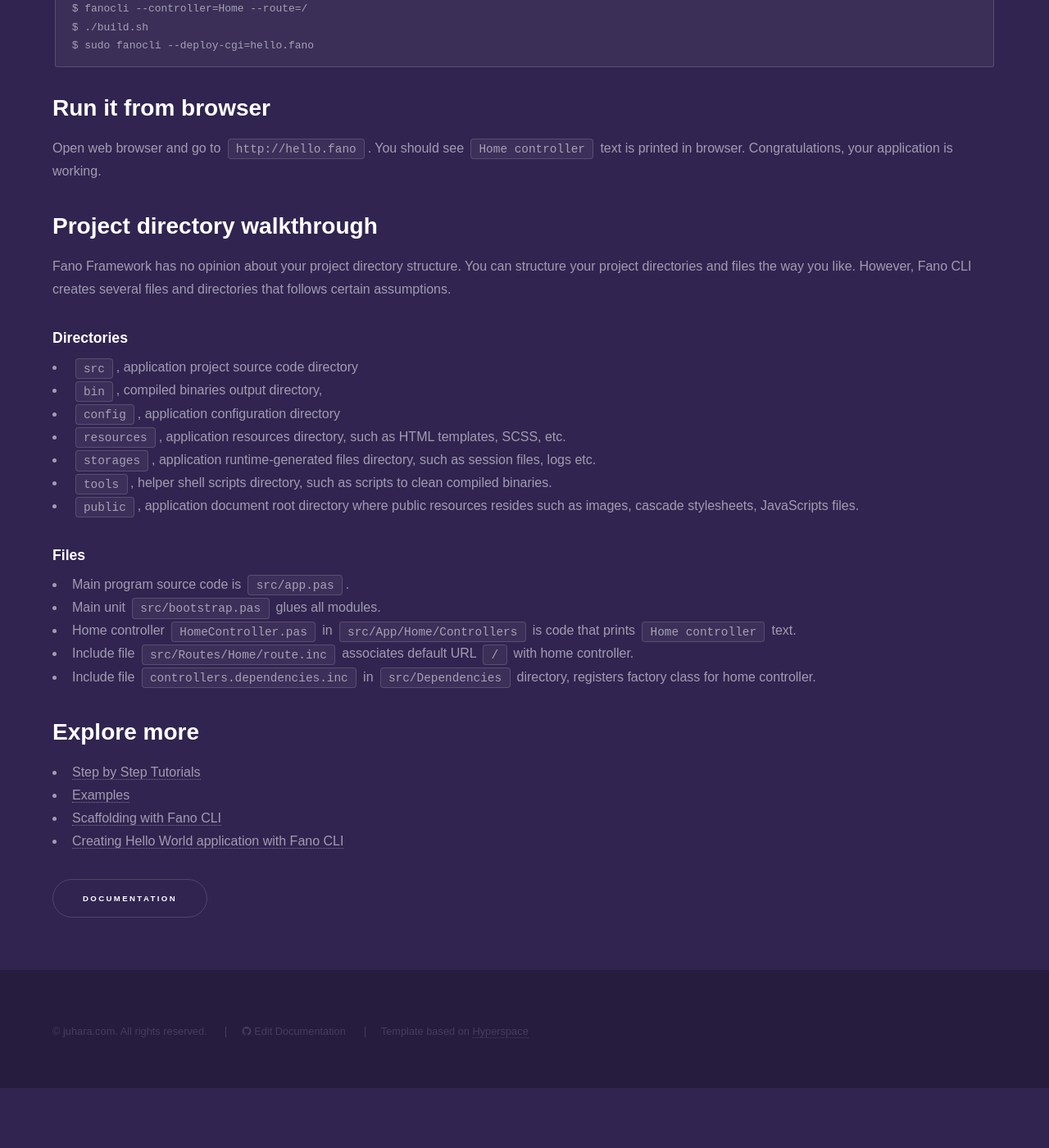
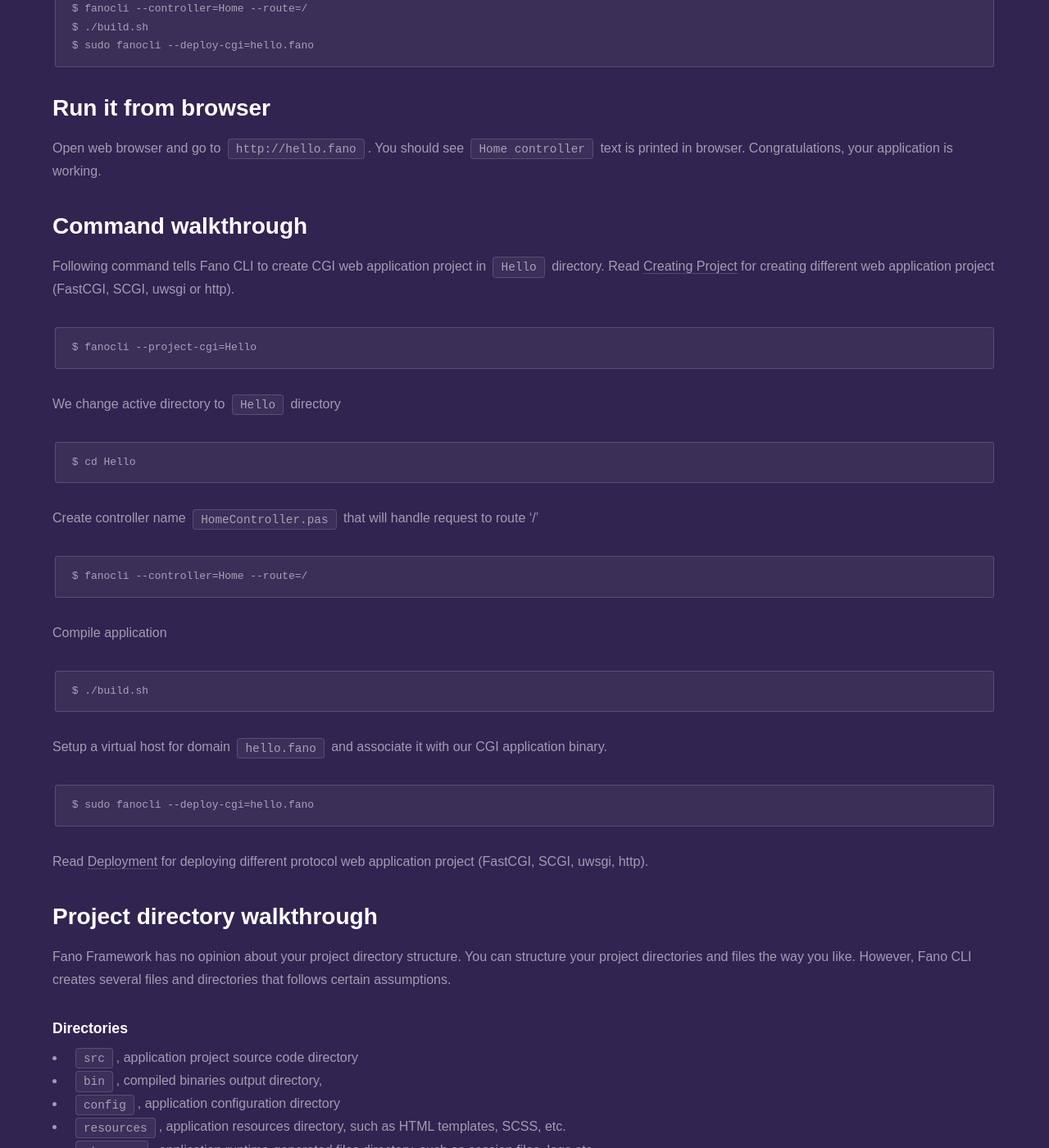
Before and after one commit to fanoframework/fanoframework.github.io, a Jekyll site: the page built from getting-started/index.md, in a window 1280 px wide and 1400 px high, scrolled down 985 px. Shown: the whole window at 82% size. Built offline with Jekyll 4.4.1, drawn with Linux system fonts in a browser that asks for light colours; our own code applies the rules of GitHub Pages for plain Markdown files; before the commit the page ends 2312 px from its top, so only the background shows below that.

Commit message:
improve getting started document to explain each commands

````diff
--- a/getting-started/index.md
+++ b/getting-started/index.md
@@ -39,6 +39,35 @@
 
 Open web browser and go to `http://hello.fano`. You should see `Home controller` text is printed in browser. Congratulations, your application is working.
 
+## Command walkthrough
+
+Following command tells Fano CLI to create CGI web application project in `Hello` directory. Read [Creating Project](/scaffolding-with-fano-cli/creating-project) for creating different web application project (FastCGI, SCGI, uwsgi or http).
+
+```
+$ fanocli --project-cgi=Hello
+```
+
+We change active directory to `Hello` directory
+```
+$ cd Hello
+```
+
+Create controller name `HomeController.pas` that will handle request to route '/'
+```
+$ fanocli --controller=Home --route=/
+```
+
+Compile application
+```
+$ ./build.sh
+```
+
+Setup a virtual host for domain `hello.fano` and associate it with our CGI application binary.
+```
+$ sudo fanocli --deploy-cgi=hello.fano
+```
+Read [Deployment](/deployment) for deploying different protocol web application project (FastCGI, SCGI, uwsgi, http).
+
 ## Project directory walkthrough
 Fano Framework has no opinion about your project directory structure.
 You can structure your project directories and files the way you like.
````
